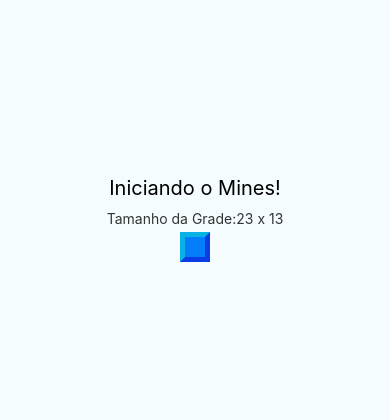
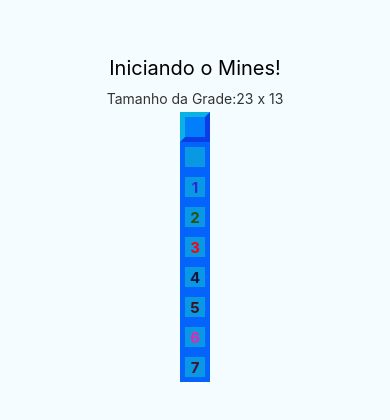
Before and after one commit to Flaviohmm/Expo-Campo-Minado, a React Native app: screen / in a window 390 px wide. Shown: the part 208-628 px from the top of the page. Built offline with nearby package versions, Linux system fonts and the light colour scheme.

Commit message:
Componente Campo (Field) #02

```diff
--- a/App.js
+++ b/App.js
@@ -11,6 +11,14 @@
         {params.getRowsAmount()} x {params.getColumnsAmount()}
       </Text>
       <Field />
+      <Field opened />
+      <Field opened nearMines={1} />
+      <Field opened nearMines={2} />
+      <Field opened nearMines={3} />
+      <Field opened nearMines={4} />
+      <Field opened nearMines={5} />
+      <Field opened nearMines={6} />
+      <Field opened nearMines={7} />
     </View>
   );
 }
--- a/src/components/Field.js
+++ b/src/components/Field.js
@@ -1,15 +1,32 @@
 import React from 'react'
-import { View, StyleSheet } from 'react-native'
+import { View, StyleSheet, Text } from 'react-native'
 import params from '../params'
 
 export default props => {
+    const { mined, opened, nearMines } = props
+
     const styleField = [styles.field]
-    // Outros Estilos Aqui
+    if (opened) styleField.push(styles.opened)
     if (styleField.length === 1) styleField.push(styles.regular)
+
+    let color = null
+    if (nearMines > 0) {
+        if (nearMines == 1) color = '#2A28D7'
+        if (nearMines == 2) color = '#2B520F'
+        if (nearMines == 3) color = '#F9060A'
+        if (nearMines == 4) color = '#161643'
+        if (nearMines == 5) color = '#41121C'
+        if (nearMines == 6) color = '#F221A9'
+        if (nearMines >= 7) color = '#451237'
+    }
 
     return (
         <View style={styleField}>
-
+            {!mined && opened && nearMines > 0 ?
+                <Text style={[styles.label, { color: color }]}>
+                    {nearMines}
+                </Text>
+            : false}
         </View>
     )
 }
@@ -26,5 +43,15 @@
         borderTopColor: '#09B2E3',
         borderRightColor: '#0B3DE6',
         borderBottomColor: '#0B3DE6'
+    },
+    opened: {
+        backgroundColor: '#0998E3',
+        borderColor: '#0363FA',
+        alignItems: 'center',
+        justifyContent: 'center'
+    },
+    label: {
+        fontWeight: 'bold',
+        fontSize: params.fontSize
     }
 })
```
